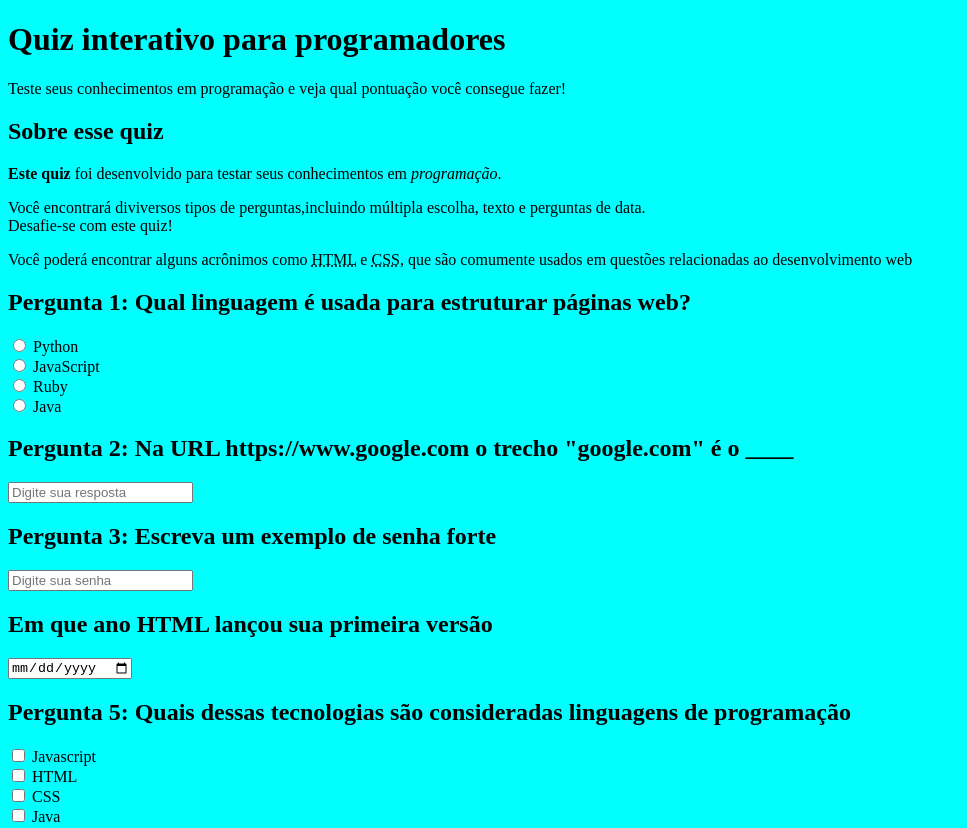
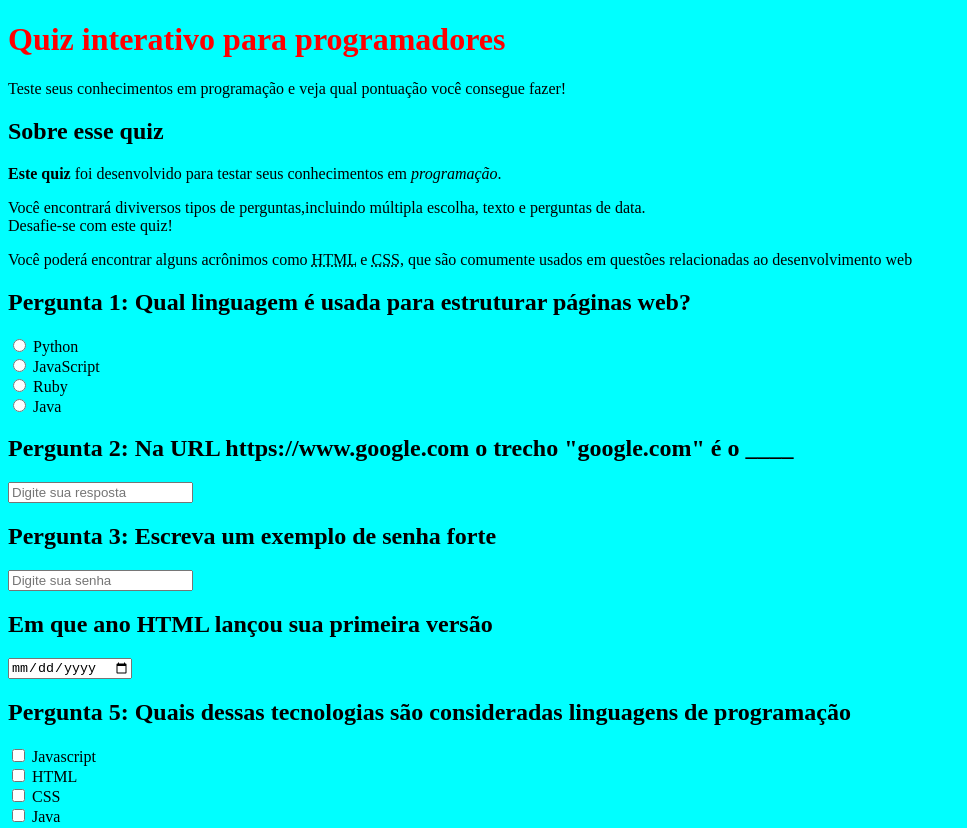
Before and after one commit to LinoSouusa/Quiz-Programadores, a plain HTML site: page index.html in a window 1280 px wide. Shown: the top 828 px of the page, without its empty margins (0-967 px from the left). Drawn offline with Linux system fonts and the light colour scheme.

Commit message:
Cor do Titulo

```diff
--- a/index.css
+++ b/index.css
@@ -6,3 +6,4 @@
 body {
     background-color: aqua;
 }
+h1 {color: red;}
```
